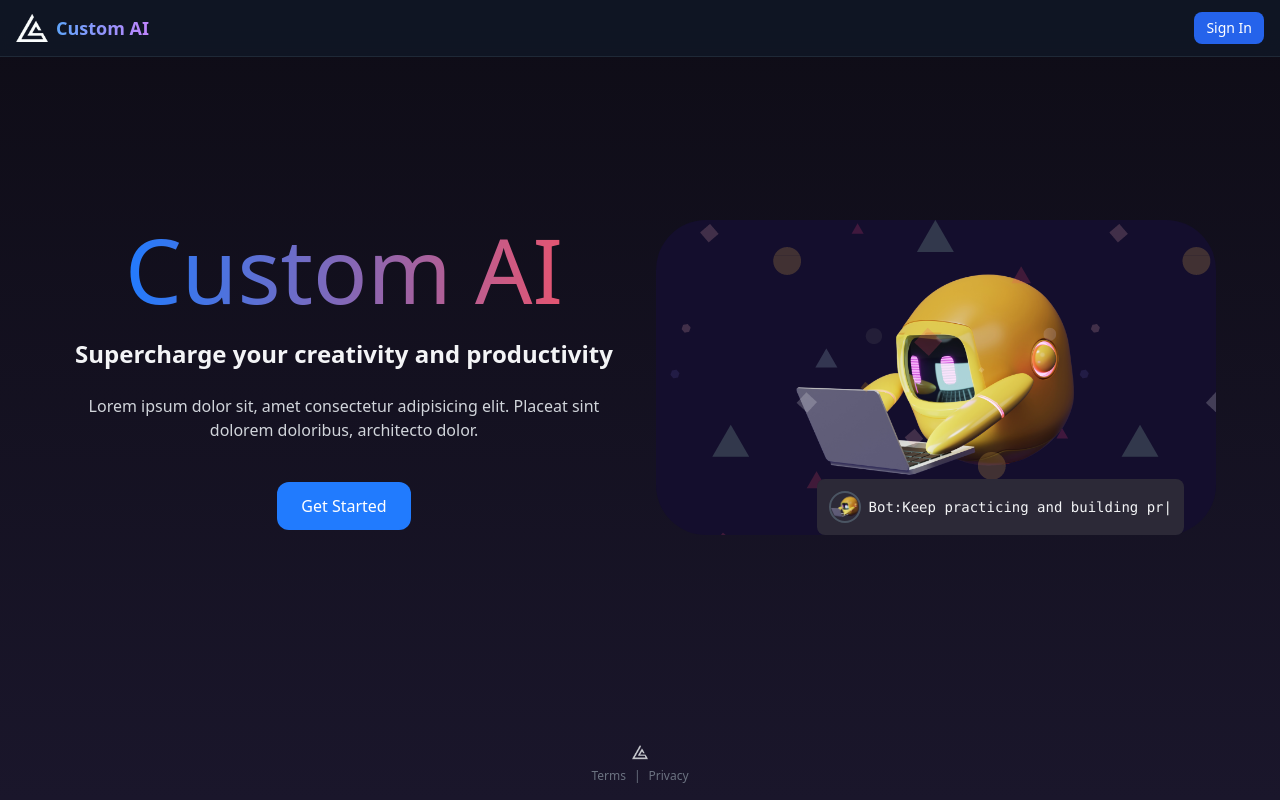
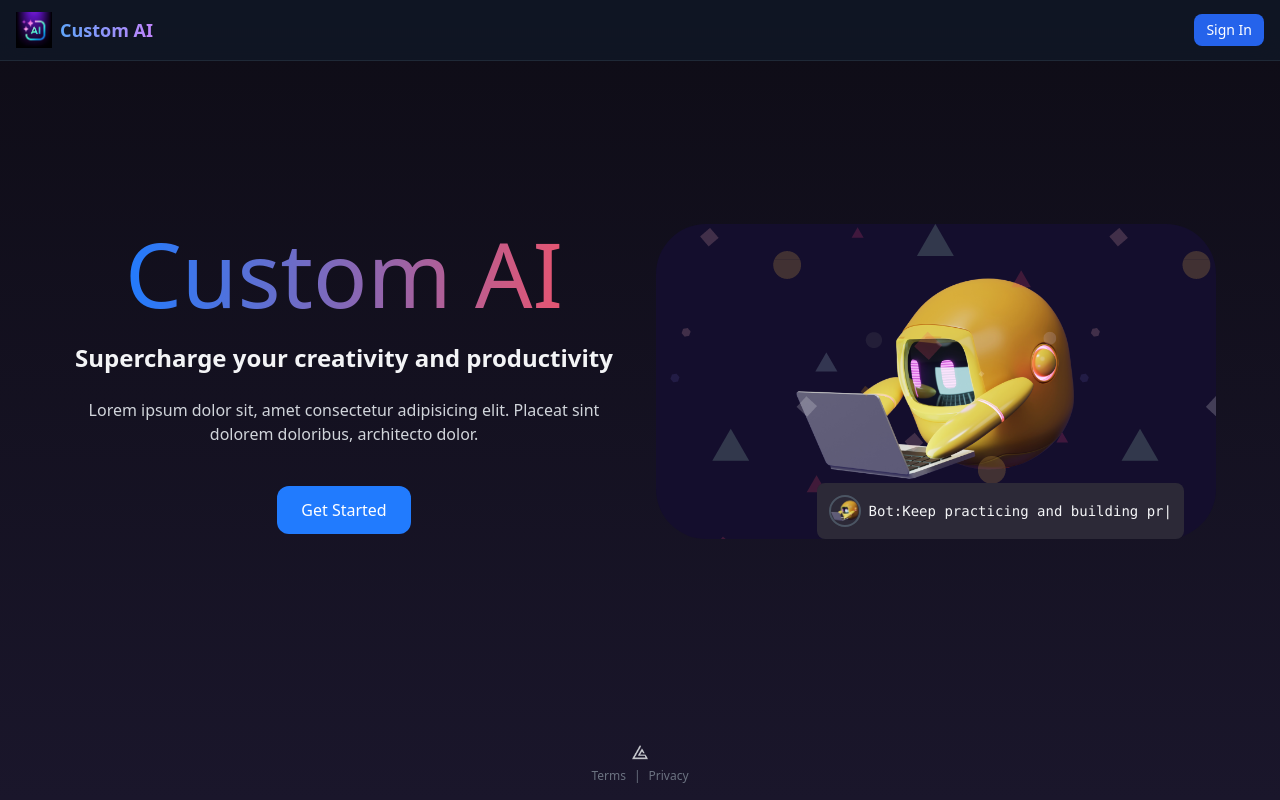
Before and after one commit to unais-08/custom-ai, a React (Vite) app in the folder client/: page / in a window 1280 px wide. Built offline with nearby package versions, Linux system fonts and the light colour scheme; no server answers.

Commit message:
logo changes

```diff
--- a/client/index.html
+++ b/client/index.html
@@ -2,7 +2,7 @@
 <html lang="en">
   <head>
     <meta charset="UTF-8" />
-    <link rel="icon" type="image/svg+xml" href="/vite.svg" />
+    <link rel="icon" type="image/svg+xml" href="/primary-logo.webp" />
     <meta name="viewport" content="width=device-width, initial-scale=1.0" />
     <title>Custom-GPT</title>
   </head>
--- a/client/src/components/Header.jsx
+++ b/client/src/components/Header.jsx
@@ -14,9 +14,9 @@ const Header = () => {
           aria-label="Home"
         >
           <img
-            src="/logo.png"
+            src="/primary-logo.webp"
             alt="Custom AI Logo"
-            className="w-8 h-8 transition-transform group-hover:scale-110"
+            className="w-9 h-9 transition-transform group-hover:scale-110"
           />
           <span className="text-lg bg-gradient-to-r from-blue-400 to-purple-400 bg-clip-text text-transparent">
             Custom AI
--- a/client/src/screens/DashboardPage.jsx
+++ b/client/src/screens/DashboardPage.jsx
@@ -57,7 +57,7 @@ const DashboardPage = () => {
       <div className="flex-1 flex flex-col items-center justify-center px-4 py-8">
         <div className="text-center mb-8">
           <img
-            src="/logo.png"
+            src="/primary-logo.webp"
             alt="AI Assistant Logo"
             className="w-20 h-20 mx-auto mb-4 filter brightness-125"
           />
```
Also changed, not shown: client/public/primary-logo.webp (added), 1 other file (tests, documents, lock files or other folders).
